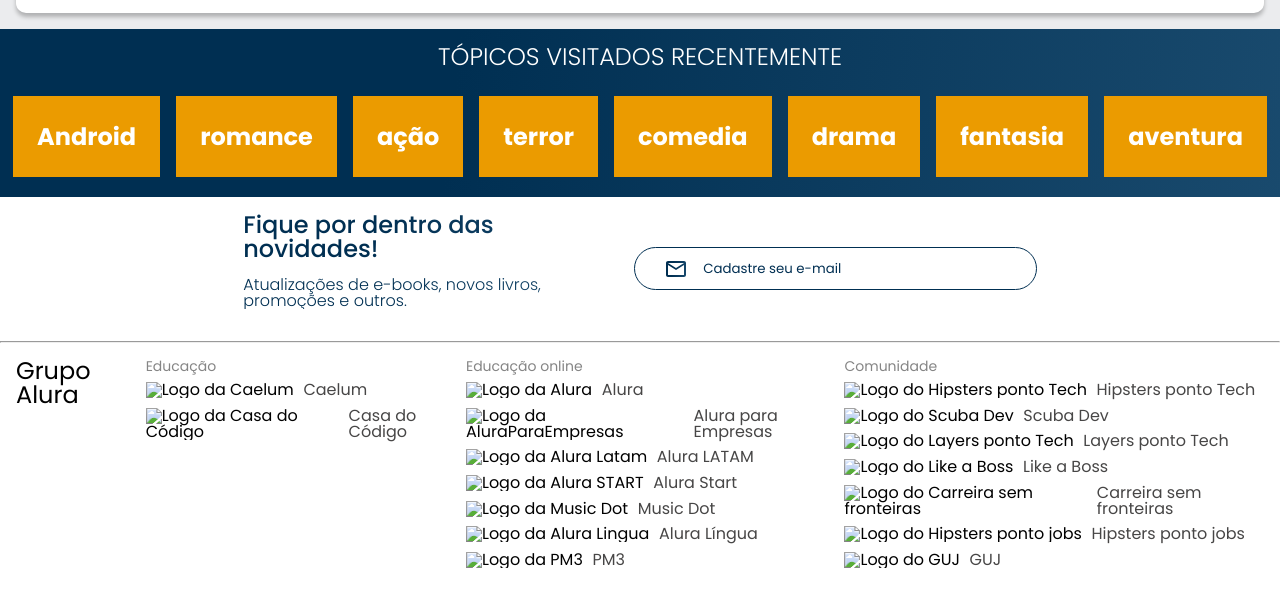
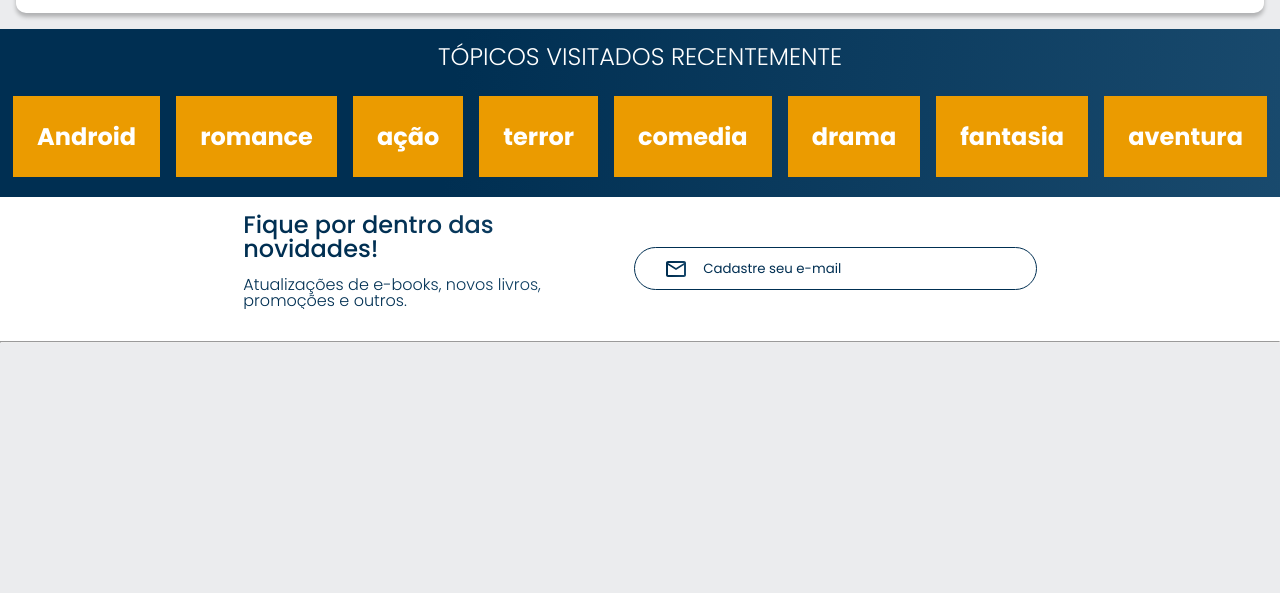
Before and after one commit to Davipagli/hvkvhkj8u, a plain HTML site: page index.html in a window 1280 px wide. Shown: the part 1265-1858 px from the top of the page. After the commit the page ends 1608 px from the top, so only its background shows below. Drawn offline with nearby package versions, Linux system fonts and the light colour scheme.

Commit message:
Update index.html

```diff
--- a/index.html
+++ b/index.html
@@ -249,85 +249,6 @@
 
   <hr />
 
-  <footer class="rodapé">
-    <h2 class="rodapé__titulo">Grupo Alura</h2>
-    <ul class="lista-rodapé">
-      <li class="lista-rodapé__titulo">Educação</li>
-      <li class="lista-rodapé__item">
-        <img src="img/Caelum.svg" alt="Logo da Caelum" />
-        <a href="#" class="lista-rodapé__link">Caelum</a>
-      </li>
-      <li class="lista-rodapé__item">
-        <img src="img/CasaDoCodigo.svg" alt="Logo da Casa do Código" />
-        <a href="#" class="lista-rodapé__link">Casa do Código</a>
-      </li>
-    </ul>
-
-    <ul class="lista-rodapé">
-      <li class="lista-rodapé__titulo">Educação online</li>
-      <li class="lista-rodapé__item">
-        <img src="img/Alura.svg" alt="Logo da Alura" />
-        <a href="#" class="lista-rodapé__link">Alura</a>
-      </li>
-      <li class="lista-rodapé__item">
-        <img src="img/AluraEmpresas.svg" alt="Logo da AluraParaEmpresas" />
-        <a href="#" class="lista-rodapé__link">Alura para Empresas</a>
-      </li>
-      <li class="lista-rodapé__item">
-        <img src="img/AluraLATAM.svg" alt="Logo da Alura Latam" />
-        <a href="#" class="lista-rodapé__link">Alura LATAM</a>
-      </li>
-      <li class="lista-rodapé__item">
-        <img src="img/AluraStart.svg" alt="Logo da Alura START" />
-        <a href="#" class="lista-rodapé__link">Alura Start</a>
-      </li>
-      <li class="lista-rodapé__item">
-        <img src="img/MusicDot.svg" alt="Logo da Music Dot" />
-        <a href="#" class="lista-rodapé__link">Music Dot</a>
-      </li>
-      <li class="lista-rodapé__item">
-        <img src="img/AluraLingua.svg" alt="Logo da Alura Lingua" />
-        <a href="#" class="lista-rodapé__link">Alura Língua</a>
-      </li>
-      <li class="lista-rodapé__item">
-        <img src="img/PM3.svg" alt="Logo da PM3" />
-        <a href="#" class="lista-rodapé__link">PM3</a>
-      </li>
-    </ul>
-
-    <ul class="lista-rodapé">
-      <li class="lista-rodapé__titulo">Comunidade</li>
-      <li class="lista-rodapé__item">
-        <img src="img/HipstersTech.svg" alt="Logo do Hipsters ponto Tech" />
-        <a href="#" class="lista-rodapé__link">Hipsters ponto Tech</a>
-      </li>
-      <li class="lista-rodapé__item">
-        <img src="img/ScubaDev.svg" alt="Logo do Scuba Dev" />
-        <a href="#" class="lista-rodapé__link">Scuba Dev</a>
-      </li>
-      <li class="lista-rodapé__item">
-        <img src="img/LayersTech.svg" alt="Logo do Layers ponto Tech" />
-        <a href="#" class="lista-rodapé__link">Layers ponto Tech</a>
-      </li>
-      <li class="lista-rodapé__item">
-        <img src="img/LikeABoss.svg" alt="Logo do Like a Boss" />
-        <a href="#" class="lista-rodapé__link">Like a Boss</a>
-      </li>
-      <li class="lista-rodapé__item">
-        <img src="img/CarreiraSemFronteira.svg" alt="Logo do Carreira sem fronteiras" />
-        <a href="#" class="lista-rodapé__link">Carreira sem fronteiras</a>
-      </li>
-      <li class="lista-rodapé__item">
-        <img src="img/HipstersJobs.svg" alt="Logo do Hipsters ponto jobs" />
-        <a href="#" class="lista-rodapé__link">Hipsters ponto jobs</a>
-      </li>
-      <li class="lista-rodapé__item">
-        <img src="img/GUJ.svg" alt="Logo do GUJ" />
-        <a href="#" class="lista-rodapé__link">GUJ</a>
-      </li>
-    </ul>
-  </footer>
-
   <script src="https://cdn.jsdelivr.net/npm/swiper@11/swiper-bundle.min.js"></script>
   <script>
     const swiper = new Swiper(".swiper", {
```
